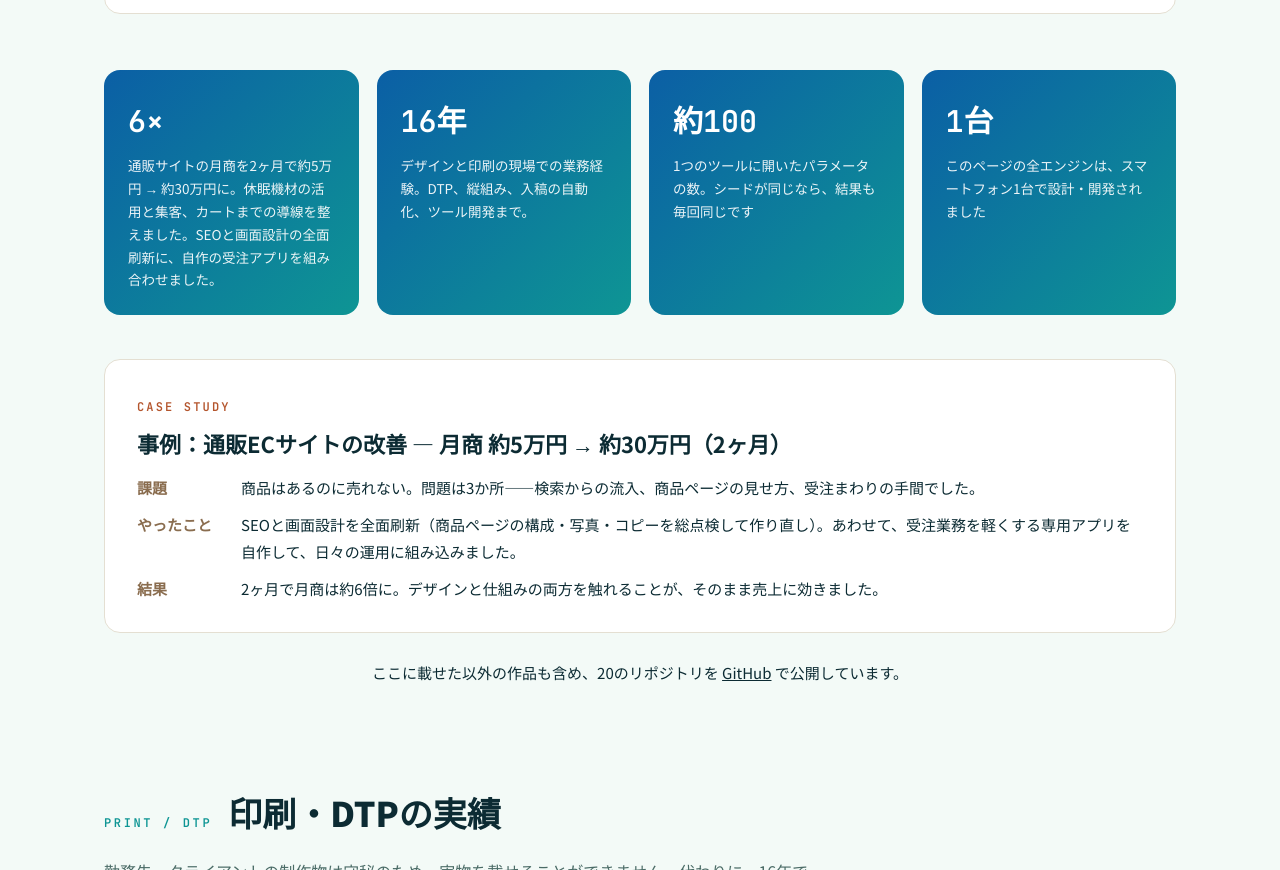
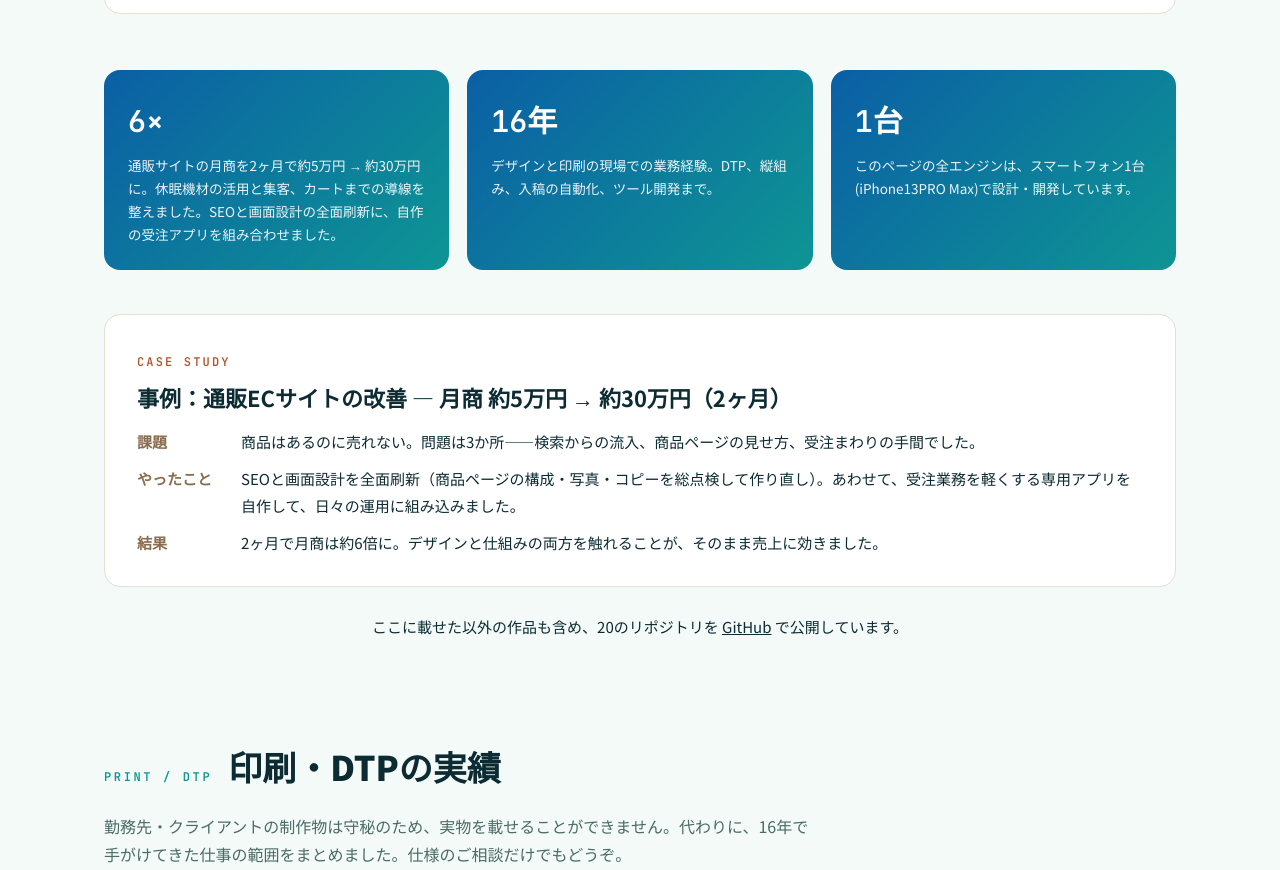
Before and after one commit to 60mm60-ops/kamal-portfolio, a plain HTML site: page ja/index.html in a window 1280 px wide. Shown: the part 3106-3976 px from the top of the page. Drawn offline with Linux system fonts and the light colour scheme.

Commit message:
JA metrics: 1-device card in author's words, drop ~100 card

```diff
--- a/ja/index.html
+++ b/ja/index.html
@@ -280,8 +280,7 @@
     <div class="metrics">
       <div class="metric"><div class="num">6×</div><div class="lbl">通販サイトの月商を2ヶ月で約5万円 → 約30万円に。休眠機材の活用と集客、カートまでの導線を整えました。SEOと画面設計の全面刷新に、自作の受注アプリを組み合わせました。</div></div>
       <div class="metric"><div class="num">16年</div><div class="lbl">デザインと印刷の現場での業務経験。DTP、縦組み、入稿の自動化、ツール開発まで。</div></div>
-      <div class="metric"><div class="num">約100</div><div class="lbl">1つのツールに開いたパラメータの数。シードが同じなら、結果も毎回同じです</div></div>
-      <div class="metric"><div class="num">1台</div><div class="lbl">このページの全エンジンは、スマートフォン1台で設計・開発されました</div></div>
+      <div class="metric"><div class="num">1台</div><div class="lbl">このページの全エンジンは、スマートフォン1台(iPhone13PRO Max)で設計・開発しています。</div></div>
     </div>
     <div class="case">
       <span class="case-tag">CASE STUDY</span>
```
